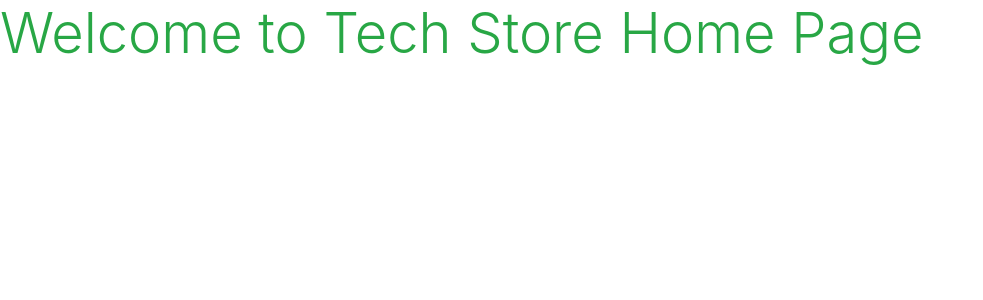
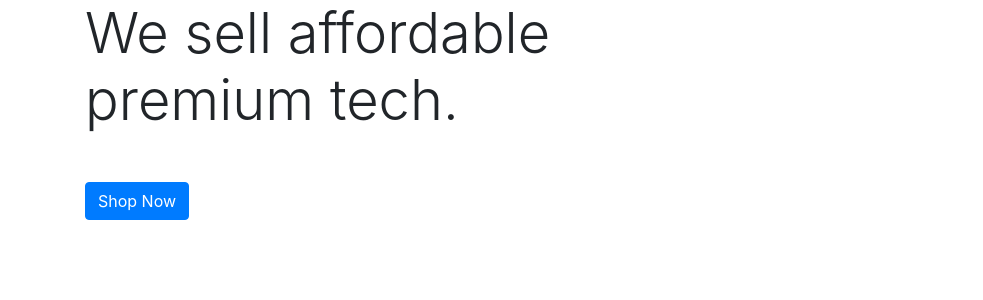
Before and after one commit to DonnavanStaddon/TechStore, a Django app: page / in a window 1280 px wide. Shown: the top 300 px of the page, without its empty margins (0-983 px from the left). Run offline with Django 3.2, Linux system fonts and the light colour scheme; some libraries are stand-ins or nearby versions.

Commit message:
Added home page content

```diff
--- a/home/templates/home/index.html
+++ b/home/templates/home/index.html
@@ -1,6 +1,27 @@
 {% extends "base.html" %}
 {% load static %}
 
+{% block page_header %}
+    <div class="container header-container">
+        <div class="row">
+            <div class="col"></div>
+        </div>
+    </div>
+{% endblock %}
+
 {% block content %}
-    <h1 class="display-4 text-success">Welcome to Tech Store Home Page</h1>
+    <div class="container h-100">
+        <div class="row h-100">
+            <div class="col-7 col-md-6 my-auto">
+                <h1 class="display-4 logo-font text-black">
+                    We sell affordable premium tech.
+                </h1>
+                <div class="my-5">
+                    <h4>
+                        <a href="" class="shop-now-button btn btn-primary">Shop Now</a>
+                    </h4>
+                </div>
+            </div>
+        </div>
+    </div>
 {% endblock %}
--- a/techstore/settings.py
+++ b/techstore/settings.py
@@ -26,7 +26,7 @@ SECRET_KEY = 'django-insecure-#ra*90&+7ae_=t7(i%tog+lg1*!g%zu=1uznh%rbj^y(a4&mg%
 # SECURITY WARNING: don't run with debug turned on in production!
 DEBUG = True
 
-ALLOWED_HOSTS = ['8000-donnavanstadd-techstore-atemn73a2s3.ws-eu105.gitpod.io']
+ALLOWED_HOSTS = ['8000-donnavanstadd-techstore-uliy0grahef.ws-eu105.gitpod.io']
 
 
 # Application definition
```
